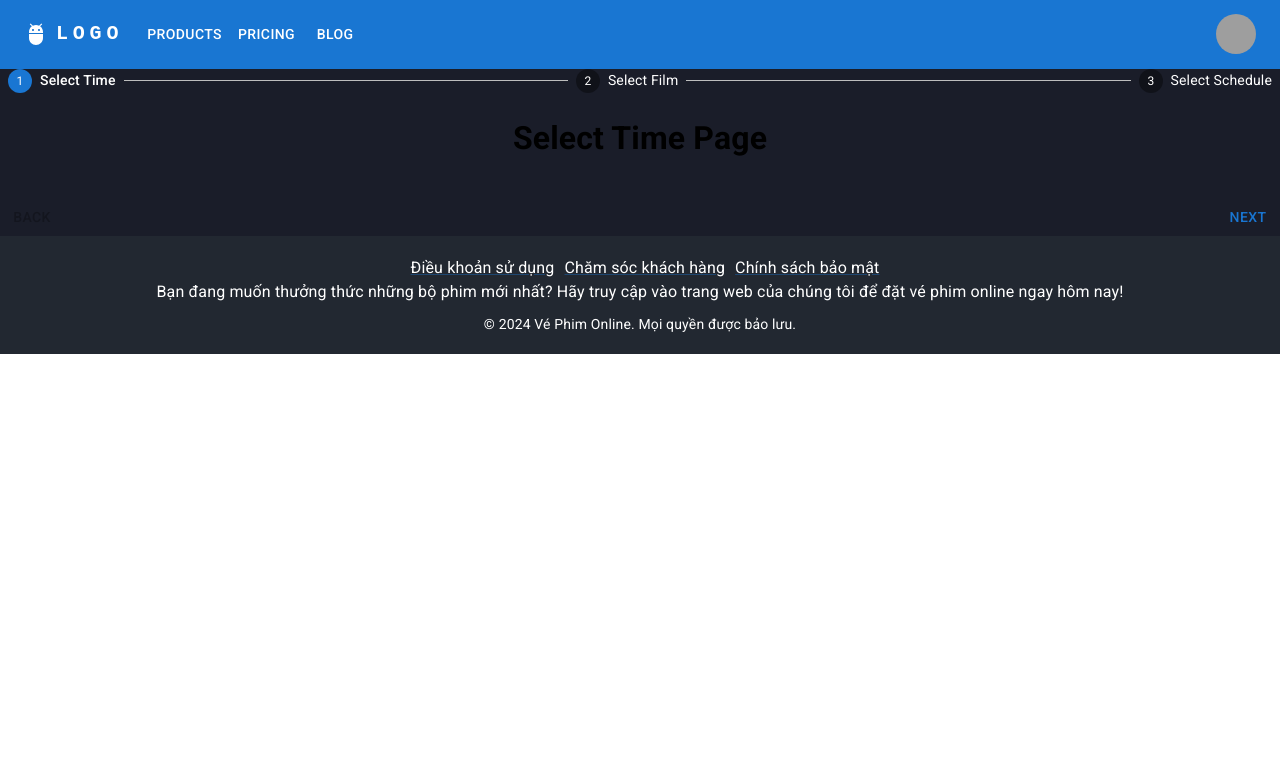
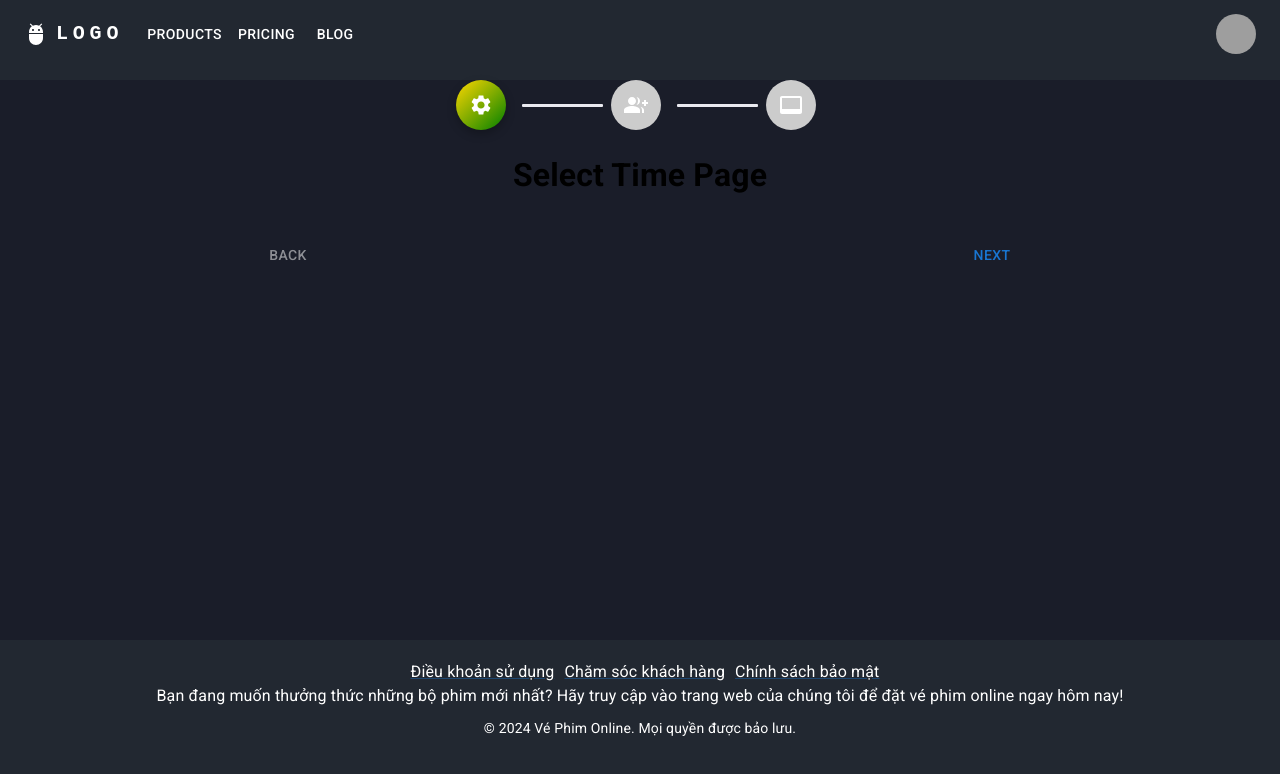
Before and after one commit to VuongNguyen333/movie-client-reactJs, a React (Vite) app: page /order/1/1 in a window 1280 px wide. Shown: the top 774 px of the page. Built offline with nearby package versions, Linux system fonts and the light colour scheme; grey boxes are pictures that could not be loaded.

Commit message:
order-page-p2

```diff
--- a/src/components/Appbar/AppBar.jsx
+++ b/src/components/Appbar/AppBar.jsx
@@ -16,7 +16,7 @@ import AdbIcon from '@mui/icons-material/Adb'
 const pages = ['Products', 'Pricing', 'Blog']
 const settings = ['Profile', 'Account', 'Dashboard', 'Logout']
 
-function ResponsiveAppBar() {
+function AppBarCustom() {
   const [anchorElNav, setAnchorElNav] = React.useState(null)
   const [anchorElUser, setAnchorElUser] = React.useState(null)
 
@@ -37,7 +37,7 @@ function ResponsiveAppBar() {
 
   return (
     <AppBar position="static" >
-      <Container maxWidth="xl">
+      <Container maxWidth="false" sx={{ bgcolor: '#222831', height: '10vh' }}>
         <Toolbar disableGutters>
           <AdbIcon sx={{ display: { xs: 'none', md: 'flex' }, mr: 1 }} />
           <Typography
@@ -159,4 +159,4 @@ function ResponsiveAppBar() {
     </AppBar>
   )
 }
-export default ResponsiveAppBar
+export default AppBarCustom
--- a/src/components/Film/Film.jsx
+++ b/src/components/Film/Film.jsx
@@ -72,7 +72,12 @@ export default function Film(props) {
           }}>
             {props.isActive &&
               <Box >
-                <Button startIcon={<ConfirmationNumberIcon fontSize='medium' />} onClick={() => handleOpen(props)}>Đặt vé</Button>
+                <Button
+                  startIcon={<ConfirmationNumberIcon fontSize='medium' />}
+                  onClick={() => {
+                    navigate(`/order/${props.id}/${props.name}`)
+                  }
+                  }>Đặt vé</Button>
               </Box>
             }
             {
--- a/src/components/Footer.jsx
+++ b/src/components/Footer.jsx
@@ -7,7 +7,8 @@ function Footer() {
         color: '#fff',
         padding: '20px',
         textAlign: 'center',
-        bgcolor: '#222831'
+        bgcolor: '#222831',
+        height: '20vh'
       }}
     >
       <Link
--- a/src/pages/OrderPage/MainOrder.jsx
+++ b/src/pages/OrderPage/MainOrder.jsx
@@ -8,15 +8,97 @@ import Typography from '@mui/material/Typography'
 import OrderDateTime from './OrderDateTime'
 import OrderFilm from './OrderFilm'
 import OrderSchedule from './OrderSchedule'
+import PropTypes from 'prop-types'
+import { styled } from '@mui/material/styles'
+import SettingsIcon from '@mui/icons-material/Settings'
+import GroupAddIcon from '@mui/icons-material/GroupAdd'
+import VideoLabelIcon from '@mui/icons-material/VideoLabel'
+import StepConnector, { stepConnectorClasses } from '@mui/material/StepConnector'
 
-const steps = ['Select Time', 'Select Film', 'Select Schedule']
+const ColorlibConnector = styled(StepConnector)(({ theme }) => ({
+  [`&.${stepConnectorClasses.alternativeLabel}`]: {
+    top: 22
+  },
+  [`&.${stepConnectorClasses.active}`]: {
+    [`& .${stepConnectorClasses.line}`]: {
+      backgroundImage:
+        'linear-gradient(136deg, rgb(255, 215, 0) 0%, rgb(0, 128, 0) 100%)'
+    }
+  },
+  [`&.${stepConnectorClasses.completed}`]: {
+    [`& .${stepConnectorClasses.line}`]: {
+      backgroundImage:
+        'linear-gradient(136deg, rgb(255, 215, 0) 0%, rgb(0, 128, 0) 100%)'
+    }
+  },
+  [`& .${stepConnectorClasses.line}`]: {
+    height: 3,
+    border: 0,
+    backgroundColor:
+      theme.palette.mode === 'dark' ? theme.palette.grey[800] : '#eaeaf0',
+    borderRadius: 1
+  }
+}))
+
+const ColorlibStepIconRoot = styled('div')(({ theme, ownerState }) => ({
+  backgroundColor: theme.palette.mode === 'dark' ? theme.palette.grey[700] : '#ccc',
+  zIndex: 1,
+  color: '#fff',
+  width: 50,
+  height: 50,
+  display: 'flex',
+  borderRadius: '50%',
+  justifyContent: 'center',
+  alignItems: 'center',
+  ...(ownerState.active && {
+    backgroundImage:
+      'linear-gradient(136deg, rgb(255, 215, 0) 0%, rgb(0, 128, 0) 100%)',
+    boxShadow: '0 4px 10px 0 rgba(0,0,0,.25)'
+  }),
+  ...(ownerState.completed && {
+    backgroundImage:
+      'linear-gradient(136deg, rgb(255, 215, 0) 0%, rgb(0, 128, 0) 100%)'
+  })
+}))
+
+function ColorlibStepIcon(props) {
+  const { active, completed, className } = props
+
+  const icons = {
+    1: <SettingsIcon />,
+    2: <GroupAddIcon />,
+    3: <VideoLabelIcon />
+  }
+
+  return (
+    <ColorlibStepIconRoot ownerState={{ completed, active }} className={className}>
+      {icons[String(props.icon)]}
+    </ColorlibStepIconRoot>
+  )
+}
+
+ColorlibStepIcon.propTypes = {
+  /**
+   * Whether this step is active.
+   * @default false
+   */
+  active: PropTypes.bool,
+  className: PropTypes.string,
+  /**
+   * Mark the step as completed. Is passed to child components.
+   * @default false
+   */
+  completed: PropTypes.bool,
+  /**
+   * The label displayed in the step icon.
+   */
+  icon: PropTypes.node
+}
+
+const steps = ['', '', '']
 
 export default function MainOrder() {
   const [activeStep, setActiveStep] = React.useState(0)
-
-  const isStepOptional = (step) => {
-    return step === 1
-  }
 
   const handleNext = () => {
     setActiveStep((prevActiveStep) => prevActiveStep + 1)
@@ -30,19 +112,27 @@ export default function MainOrder() {
   }
 
   return (
-    <div>
-      <Box sx={{ alignItems: 'center', bgcolor: '#1a1d29' }}>
-        <Stepper sx={{ color: 'white' }} activeStep={activeStep}>
+    <div style={{}}>
+      <Box sx={{ display: 'flex', alignItems: 'center', bgcolor: '#1a1d29', width: '100%', justifyContent: 'center' }}>
+        <Box sx={{ alignItems: 'center', bgcolor: '#1a1d29', height: '70vh', width: '60%', justifyContent: 'center' }}>
+          <Box sx={{ display: 'flex', width: '100%', alignItems: 'center', justifyContent: 'center' }}>
+            <Box sx={{ width: '50%', alignItems: 'center', justifyContent: 'center' }}>
+              <Stepper sx={{ color: 'white', alignItems: 'center', justifyContent: 'center', display: 'flex' }} activeStep={activeStep} connector={<ColorlibConnector />}>
                 {steps.map((label, index) => {
                   const stepProps = {}
                   const labelProps = {}
                   return (
-              <Step color={'white'} sx={{ color: 'white', '.MuiStepLabel-label.Mui-active': { color: 'white' }, '.MuiStepLabel-label': { color: 'white' } }} key={label} {...stepProps}>
-                <StepLabel color='white' sx={{ color: 'white' }} {...labelProps}>{label}</StepLabel>
+                    <Step
+                      color={'white'}
+                      sx={{ color: 'white' }}
+                      key={label} {...stepProps}
+                    >
+                      <StepLabel StepIconComponent={ColorlibStepIcon} sx={{ color: 'white' }} {...labelProps}>{label}</StepLabel>
                     </Step>
                   )
                 })}
-        </Stepper>
+              </Stepper></Box>
+          </Box>
           {activeStep === steps.length ? (
             <React.Fragment>
               <Typography sx={{ mt: 2, mb: 1, color: 'white' }}>
@@ -58,10 +148,13 @@ export default function MainOrder() {
               {activeStep === 0 ? <OrderDateTime /> : activeStep === 1 ? <OrderFilm /> : <OrderSchedule />}
               <Box sx={{ display: 'flex', flexDirection: 'row', pt: 2 }}>
                 <Button
-                color="inherit"
+                  color='warning'
                   disabled={activeStep === 0}
                   onClick={handleBack}
-                sx={{ mr: 1 }}
+                  sx={{
+                    mr: 1,
+                    '&.MuiButtonBase-root.Mui-disabled': { color: 'white', opacity: 0.5 }
+                  }}
                 >
                   Back
                 </Button>
@@ -73,6 +166,8 @@ export default function MainOrder() {
             </React.Fragment>
           )}
         </Box>
-    </div>
+      </Box>
+
+    </div >
   )
 }
--- a/src/pages/OrderPage/Order.jsx
+++ b/src/pages/OrderPage/Order.jsx
@@ -1,12 +1,11 @@
 import MainOrder from './MainOrder'
 import Footer from '~/components/Footer'
-import ResponsiveAppBar from '~/components/AppBar/AppBar'
-import { Box } from '@mui/material'
+import AppBarCustom from '~/components/Appbar/AppBar'
 
 export default function Order() {
   return (
     <div>
-      <ResponsiveAppBar />
+      <AppBarCustom />
       <MainOrder />
       <Footer />
     </div>
```
Lines whose indentation alone changed are shown as unchanged.
